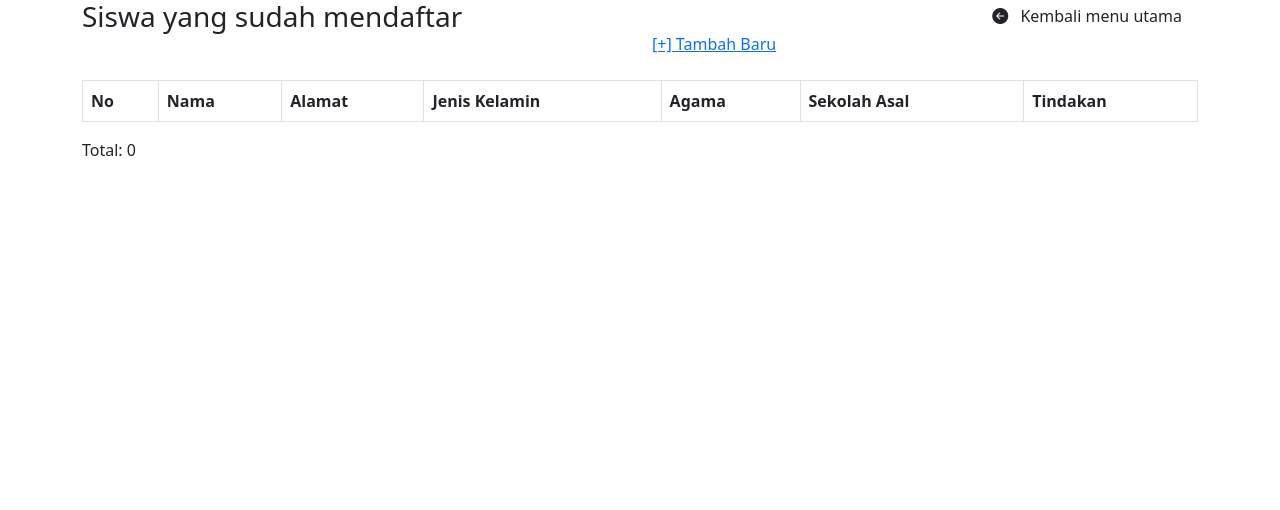
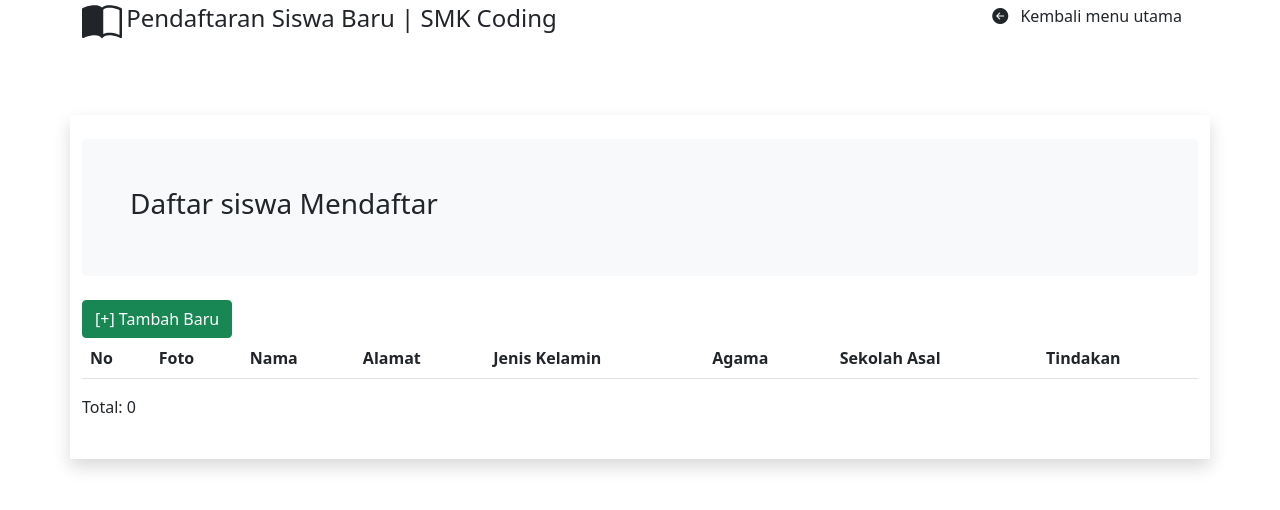
Before and after one commit to rihanfarih/PWEB7, a PHP site: page /list-siswa.php in a window 1280 px wide. Shown: the top 510 px of the page. Run offline with PHP 8.4, Linux system fonts and the light colour scheme; data that the repository does not hold is empty.

Commit message:
update versi terbaru (tugas query nambah foto)

```diff
--- a/hapus.php
+++ b/hapus.php
@@ -6,6 +6,9 @@ if( isset($_GET['id']) ){
 
     // ambil id dari query string
     $id = $_GET['id'];
+
+    if(is_file("images/".$data['foto'])) // Jika foto ada
+    unlink("images/".$data['foto']); // Hapus foto yang telah diupload dari folder images
 
     // buat query hapus
     $sql = "DELETE FROM calon_siswa WHERE id=$id";
--- a/list-siswa.php
+++ b/list-siswa.php
@@ -10,34 +10,43 @@
 </head>
 
 <body>
-    <header>
-                 <div class="container">
+        <header>
+                <div class="container">
                     <div class="row">
                         <div class="col">
-                        <h3>Siswa yang sudah mendaftar</h3>
+                            <svg xmlns="http://www.w3.org/2000/svg" width="40" height="40" fill="currentColor" class="bi bi-book-half" viewBox="0 0 16 16">
+                                 <path d="M8.5 2.687c.654-.689 1.782-.886 3.112-.752 1.234.124 2.503.523 3.388.893v9.923c-.918-.35-2.107-.692-3.287-.81-1.094-.111-2.278-.039-3.213.492V2.687zM8 1.783C7.015.936 5.587.81 4.287.94c-1.514.153-3.042.672-3.994 1.105A.5.5 0 0 0 0 2.5v11a.5.5 0 0 0 .707.455c.882-.4 2.303-.881 3.68-1.02 1.409-.142 2.59.087 3.223.877a.5.5 0 0 0 .78 0c.633-.79 1.814-1.019 3.222-.877 1.378.139 2.8.62 3.681 1.02A.5.5 0 0 0 16 13.5v-11a.5.5 0 0 0-.293-.455c-.952-.433-2.48-.952-3.994-1.105C10.413.809 8.985.936 8 1.783z"/>
+                            </svg>
+                            <span class="fs-4">Pendaftaran Siswa Baru | SMK Coding</span>
                         </div>
                         <div class="col">
                             <a class="dropdown-item text-end " href="index.php">
                                 <i class="bi bi-arrow-left-circle-fill me-2"></i>
                                 Kembali menu utama
                             </a>
-
-                            <nav>
-        <a href="form-daftar.php">[+] Tambah Baru</a>
-    </nav>
                         </div>
                     </div>
                 </div>
-    </header>
+        </header>
 
 
 
     <br>
-<div class="container">
-    <table class="table table-bordered table-hover">
+<div class="container shadow py-4 mt-5">
+
+            <div class="p-5 mb-4 bg-light rounded-3 height: 4rem">
+                    <h3 class="display-7 ">Daftar siswa Mendaftar</h3>
+            </div>
+
+            <a href="form-daftar.php">
+                <button class="btn btn-success">[+] Tambah Baru</button>
+            </a>
+
+    <table class="table table-striped ">
     <thead>
         <tr>
             <th>No</th>
+            <th>Foto</th>
             <th>Nama</th>
             <th>Alamat</th>
             <th>Jenis Kelamin</th>
@@ -56,6 +65,7 @@
             echo "<tr>";
 
             echo "<td>".$siswa['id']."</td>";
+            echo "<td><img src='images/".$siswa['foto']."' width='100' height='100'></td>";
             echo "<td>".$siswa['nama']."</td>";
             echo "<td>".$siswa['alamat']."</td>";
             echo "<td>".$siswa['jenis_kelamin']."</td>";
@@ -63,9 +73,9 @@
             echo "<td>".$siswa['sekolah_asal']."</td>";
 
             echo "<td>";
-            echo "<a href='form-edit.php?id=".$siswa['id']."'>Edit</a> | ";
+            echo "<a href='form-edit.php?id=".$siswa['id']."'class='btn btn-warning'>Edit</a> ";
+            echo "<a href='hapus.php?id=".$siswa['id']. "' class='btn btn-danger'>Hapus</a>";
 
-            echo "<a href='hapus.php?id=".$siswa['id']."'>Hapus</a>";
             echo "</td>";
 
             echo "</tr>";
```
Also changed, not shown: form-daftar.php (+22 -10 lines), form-edit.php (+17 -3 lines), index.php (+32 -17 lines), proses-edit.php (+21 -9 lines), proses-pendaftaran.php (+10 -2 lines), images/09122021142932IMG_20180420_120804_469.jpg (added), images/09122021143203TTD.png (added).
